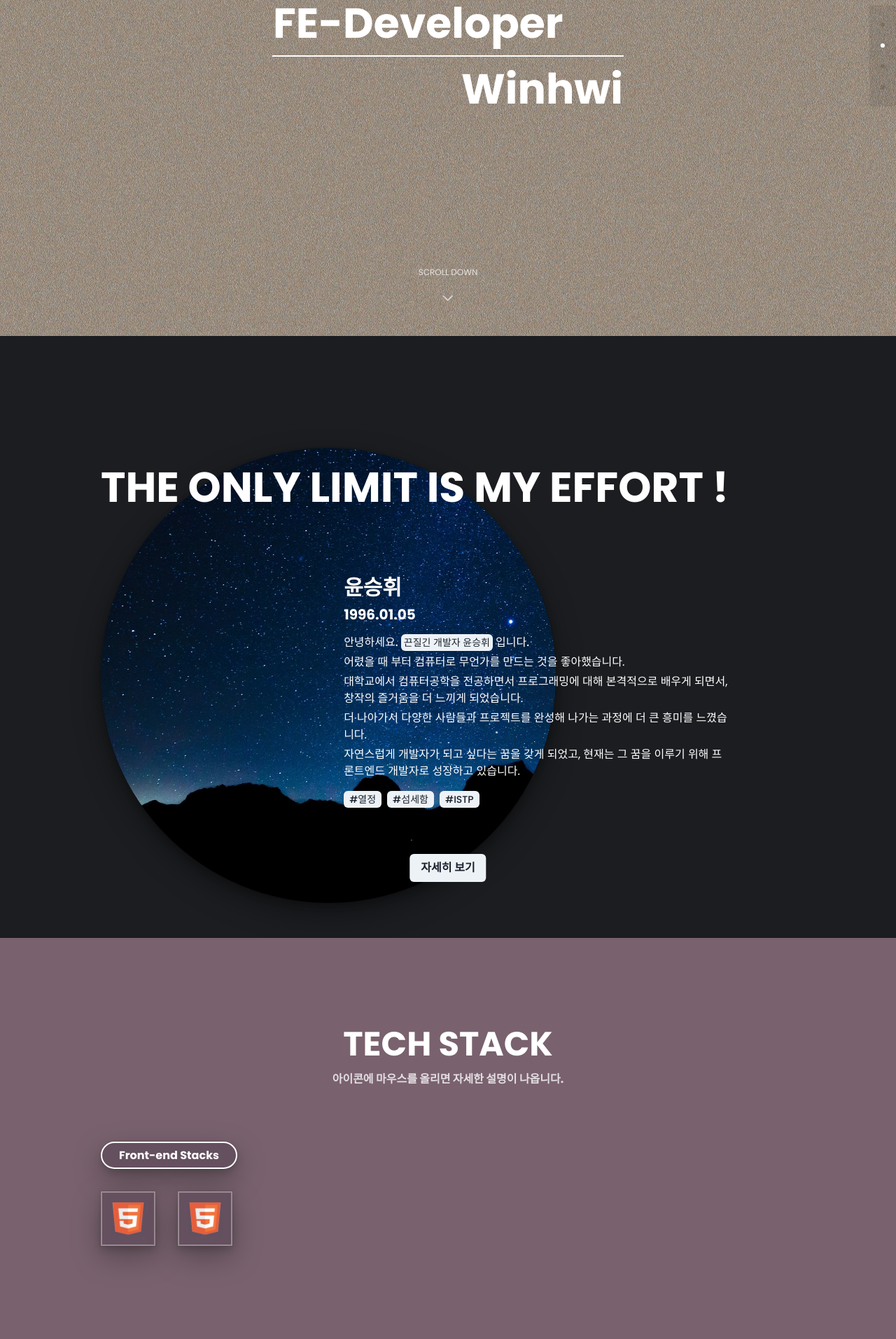
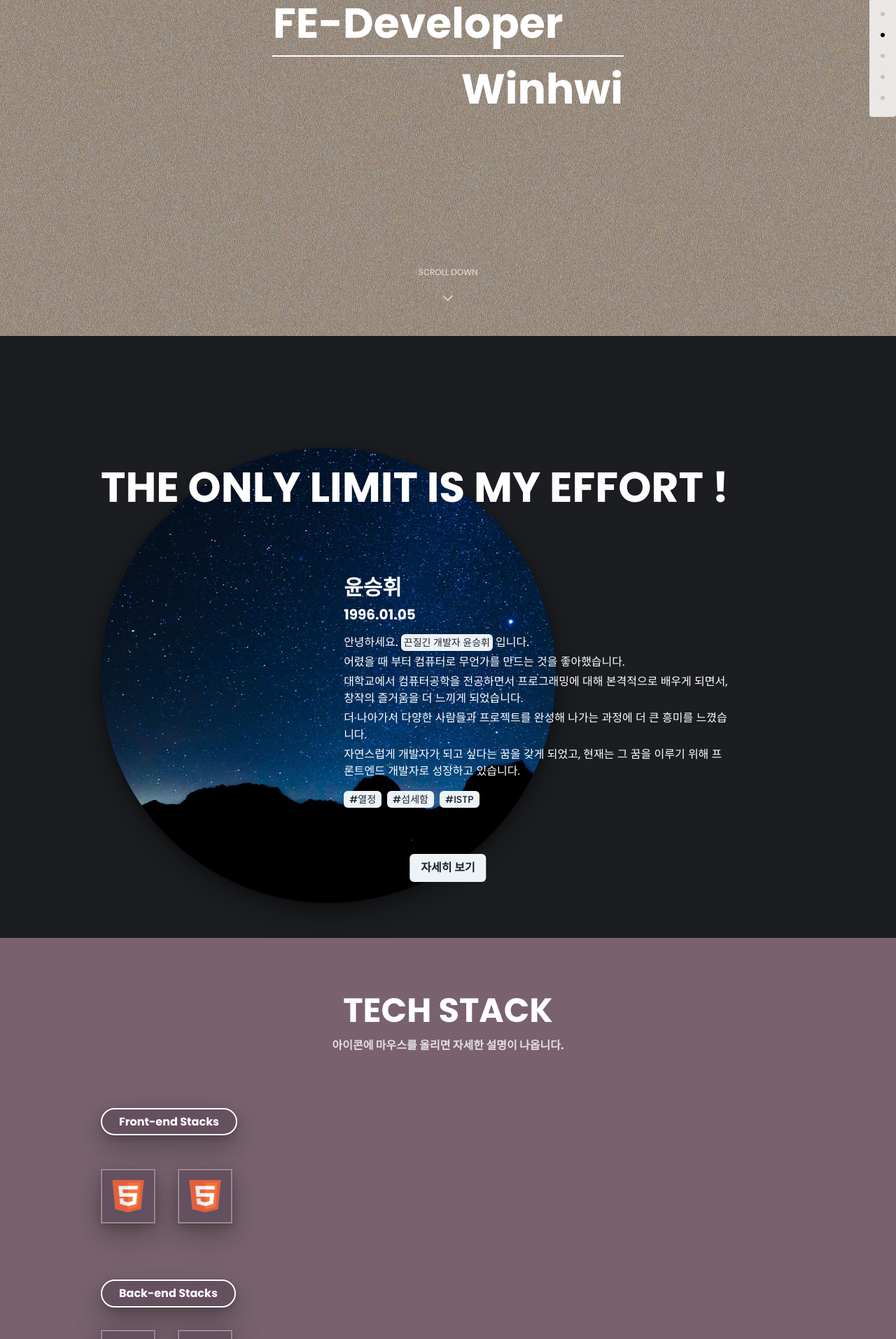
Before and after one commit to Yoonhwi/new-portfolio, a React (Vite) app: page / in a window 1280 px wide. Shown: the part 320-2233 px from the top of the page at 70% size. Built offline with nearby package versions, Linux system fonts and the light colour scheme.

Commit message:
added text animation hook && fixed dot nav color

```diff
--- a/src/components/layouts/default-layout/default-layout-dotnav.tsx
+++ b/src/components/layouts/default-layout/default-layout-dotnav.tsx
@@ -5,28 +5,35 @@ import gsap from "gsap";
 import { useCallback, useEffect, useMemo, useRef } from "react";
 import { FaCircle } from "react-icons/fa6";
 
-const dummyName: SectionName[] = ["INTRO", "ABOUT", "PROJECTS", "CONTACT"];
+const dummyName: SectionName[] = [
+  "INTRO",
+  "ABOUT",
+  "STACKS",
+  "PROJECTS",
+  "CONTACT",
+];
 
 const DefaultLayoutDotnav = () => {
   const { currentSection, scrollToSection } = useSection();
 
   const dotNavRef = useRef<HTMLDivElement>(null);
 
+  const isDarkBg = currentSection === "ABOUT" || currentSection === "CONTACT";
+
   const backgroundColor = useMemo(() => {
-    return currentSection === "ABOUT" || currentSection === "CONTACT"
-      ? "blackAlpha.200"
-      : "whiteAlpha.100";
-  }, [currentSection]);
+    return isDarkBg ? "whiteAlpha.800" : "blackAlpha.200";
+  }, [isDarkBg]);
 
   const getDotColor = useCallback(
     (isCurrent: boolean) => {
-      if (currentSection === "ABOUT" || currentSection === "CONTACT") {
-        return isCurrent ? "white" : "blackAlpha.300";
+      if (isDarkBg) {
+        return isCurrent ? "black" : "blackAlpha.300";
       }
       return isCurrent ? "white" : "blackAlpha.300";
     },
-    [currentSection]
+    [isDarkBg]
   );
+  console.log(isDarkBg);
 
   useEffect(() => {
     if (!dotNavRef.current) return;
@@ -34,6 +41,7 @@ const DefaultLayoutDotnav = () => {
       defaults: { duration: 1, ease: "power3.out" },
       delay: 2.5,
     });
+
     tl.fromTo(
       dotNavRef.current,
       {
@@ -42,7 +50,7 @@ const DefaultLayoutDotnav = () => {
       },
       {
         opacity: 1,
-        x: "0%",
+        x: 0,
       }
     );
   }, []);
@@ -62,7 +70,8 @@ const DefaultLayoutDotnav = () => {
       transform={"translateY(-50%)"}
       color={"white"}
       ref={dotNavRef}
-      transition={"all 0.2s ease"}
+      transition={"all 1s ease"}
+      className="dot"
     >
       {dummyName.map((v) => {
         return (
--- a/src/components/layouts/default-layout/default-layout-header.tsx
+++ b/src/components/layouts/default-layout/default-layout-header.tsx
@@ -27,10 +27,11 @@ const DefaultLayoutHeader = () => {
       defaults: { duration: 1, ease: "power3.out" },
       delay: 2,
     });
+
     tl.fromTo(
       boxRef.current,
       {
-        opcacity: 0,
+        opacity: 0,
         x: "100%",
       },
       {
--- a/src/components/layouts/default-layout/default-layout.tsx
+++ b/src/components/layouts/default-layout/default-layout.tsx
@@ -1,4 +1,4 @@
-import { SectionContext } from "@/hooks/useSection";
+import { SectionContext } from "@/hooks/use-section";
 import { useCallback, useEffect, useRef, useState } from "react";
 import DefaultLayoutDotnav from "./default-layout-dotnav";
 import DefaultLayoutHeader from "./default-layout-header";
--- a/src/container/contact/contact-icon-animation.tsx
+++ b/src/container/contact/contact-icon-animation.tsx
@@ -25,6 +25,9 @@ const IconAnimation = ({ icon, label, link }: IconAnimationProps) => {
           window.open(link, "_blank");
         }}
         cursor={"pointer"}
+        filter={`drop-shadow(0 0 2px rgba(213,213,213, 0.7))
+        drop-shadow(0 0 5px rgba(213,213,213, 0.7))
+        drop-shadow(0 0 10px rgba(213,213,213, 0.7));`}
       >
         <IconButton
           isRound
--- a/src/container/stack/stacks-content-item.tsx
+++ b/src/container/stack/stacks-content-item.tsx
@@ -1,6 +1,18 @@
 import { Flex, Box, Heading, Image, Text } from "@chakra-ui/react";
 
-const StacksContentItem = () => {
+interface StacksContentItemProps {
+  imgSrc: string;
+  alt: string;
+  title: string;
+  description: string;
+}
+
+const StacksContentItem = ({
+  imgSrc,
+  alt,
+  title,
+  description,
+}: StacksContentItemProps) => {
   return (
     <Flex
       alignItems={"center"}
@@ -18,20 +30,11 @@ const StacksContentItem = () => {
       maxW={"300px"}
       flexShrink={0}
     >
-      <Image
-        src="./img/icon_html.png"
-        w={"50px"}
-        h={"50px"}
-        alt="icon_html"
-        flexShrink={0}
-      />
+      <Image src={imgSrc} w={"50px"} h={"50px"} alt={alt} flexShrink={0} />
       <Box className="hidden-content" bgColor={"#553E4E"} p={4} display="none">
         <Flex direction={"column"} gap={1}>
-          <Heading size={"sm"}>HTML</Heading>
-          <Text fontSize={"13px"}>
-            크로스 브라우저 호환성을 고려해, 웹표준을 준수하며 시멘틱태그를
-            이용해 마크업 할 수 있습니다.
-          </Text>
+          <Heading size={"sm"}>{title}</Heading>
+          <Text fontSize={"13px"}>{description}</Text>
         </Flex>
       </Box>
     </Flex>
--- a/src/container/stack/stacks-content.tsx
+++ b/src/container/stack/stacks-content.tsx
@@ -3,7 +3,8 @@ import StacksContentItem from "./stacks-content-item";
 
 const StacksContent = () => {
   return (
-    <Flex direction={"column"} gap={8}>
+    <Flex direction={"column"} gap={20}>
+      <Flex direction={"column"} gap={12}>
         <Box
           borderRadius={24}
           border={"2px solid #fff"}
@@ -16,8 +17,51 @@ const StacksContent = () => {
           <Heading size={"sm"}>Front-end Stacks</Heading>
         </Box>
         <Flex gap={8} alignItems={"center"}>
-        <StacksContentItem />
-        <StacksContentItem />
+          <StacksContentItem
+            imgSrc={"./img/icon_html.png"}
+            alt={"icon_html"}
+            title="html"
+            description="크로스 브라우저 호환성을 고려해, 웹표준을 준수하며 시멘틱태그를
+            이용해 마크업 할 수 있습니다."
+          />
+          <StacksContentItem
+            imgSrc={"./img/icon_html.png"}
+            alt={"icon_html"}
+            title="html"
+            description="크로스 브라우저 호환성을 고려해, 웹표준을 준수하며 시멘틱태그를
+            이용해 마크업 할 수 있습니다."
+          />
+        </Flex>
+      </Flex>
+
+      <Flex direction={"column"} gap={8}>
+        <Box
+          borderRadius={24}
+          border={"2px solid #fff"}
+          bgColor={"#553E4E"}
+          px={6}
+          py={2}
+          boxShadow={"dark-lg"}
+          width={"fit-content"}
+        >
+          <Heading size={"sm"}>Back-end Stacks</Heading>
+        </Box>
+        <Flex gap={8} alignItems={"center"}>
+          <StacksContentItem
+            imgSrc={"./img/icon_html.png"}
+            alt={"icon_html"}
+            title="html"
+            description="크로스 브라우저 호환성을 고려해, 웹표준을 준수하며 시멘틱태그를
+            이용해 마크업 할 수 있습니다."
+          />
+          <StacksContentItem
+            imgSrc={"./img/icon_html.png"}
+            alt={"icon_html"}
+            title="html"
+            description="크로스 브라우저 호환성을 고려해, 웹표준을 준수하며 시멘틱태그를
+            이용해 마크업 할 수 있습니다."
+          />
+        </Flex>
       </Flex>
     </Flex>
   );
--- a/src/container/stack/stacks-head.tsx
+++ b/src/container/stack/stacks-head.tsx
@@ -1,12 +1,16 @@
 import { Flex, Heading } from "@chakra-ui/react";
+import { useTextAnimation } from "@/hooks";
 
 const StacksHead = () => {
+  const headRef = useTextAnimation();
+  const subRef = useTextAnimation(0.06);
+
   return (
     <Flex direction={"column"} alignItems={"center"} gap={4}>
-      <Heading size={"2xl"} fontWeight={1000}>
+      <Heading size={"2xl"} fontWeight={1000} ref={headRef}>
         TECH STACK
       </Heading>
-      <Heading size={"sm"} opacity={0.8}>
+      <Heading size={"sm"} opacity={0.8} ref={subRef}>
         아이콘에 마우스를 올리면 자세한 설명이 나옵니다.
       </Heading>
     </Flex>
--- a/src/container/stack/stacks.tsx
+++ b/src/container/stack/stacks.tsx
@@ -21,7 +21,7 @@ const Stacks = () => {
       bgColor={"#6B515F"}
       ref={stacksRef}
       opacity={0.9}
-      py={32}
+      py={20}
     >
       <CenterLayout>
         <Flex direction={"column"} w={"100%"} gap={20} color={"white"}>
--- a/src/hooks/index.ts
+++ b/src/hooks/index.ts
@@ -1,2 +1,3 @@
-export { default as useSection } from "./useSection";
-export { default as useLayout } from "./useLayout";
+export { default as useSection } from "./use-section";
+export { default as useLayout } from "./use-layout";
+export { default as useTextAnimation } from "./use-text-animation";
--- /dev/null
+++ b/src/hooks/use-text-animation.ts
@@ -0,0 +1,47 @@
+import { useEffect, useRef } from "react";
+import gsap from "gsap";
+import { ScrollTrigger } from "gsap/ScrollTrigger";
+
+gsap.registerPlugin(ScrollTrigger);
+
+const useTextAnimation = (stagger = 0.1) => {
+  const ref = useRef<HTMLDivElement>(null);
+
+  useEffect(() => {
+    const el = ref.current;
+    if (!el) return;
+
+    const text = el.innerText;
+    let newText = "";
+    for (let i = 0; i < text.length; i++) {
+      newText += "<span style='display: inline-block;'>";
+      newText += text[i] === " " ? "&nbsp;" : text[i];
+      newText += "</span>";
+    }
+    el.innerHTML = newText;
+
+    const spans = el.querySelectorAll("span");
+
+    const animation = gsap.from(spans, {
+      y: "100%",
+      opacity: 0,
+      duration: 1.5,
+      ease: "circ.out",
+      stagger,
+
+      scrollTrigger: {
+        trigger: el,
+        start: "top center",
+      },
+    });
+
+    return () => {
+      animation.kill();
+      ScrollTrigger.getAll().forEach((trigger) => trigger.kill());
+    };
+  }, [stagger]);
+
+  return ref;
+};
+
+export default useTextAnimation;
```
Also changed, not shown: src/hooks/use-layout.ts (renamed from src/hooks/useLayout.ts), src/hooks/use-section.ts (renamed from src/hooks/useSection.ts). Lines whose indentation alone changed are shown as unchanged.
